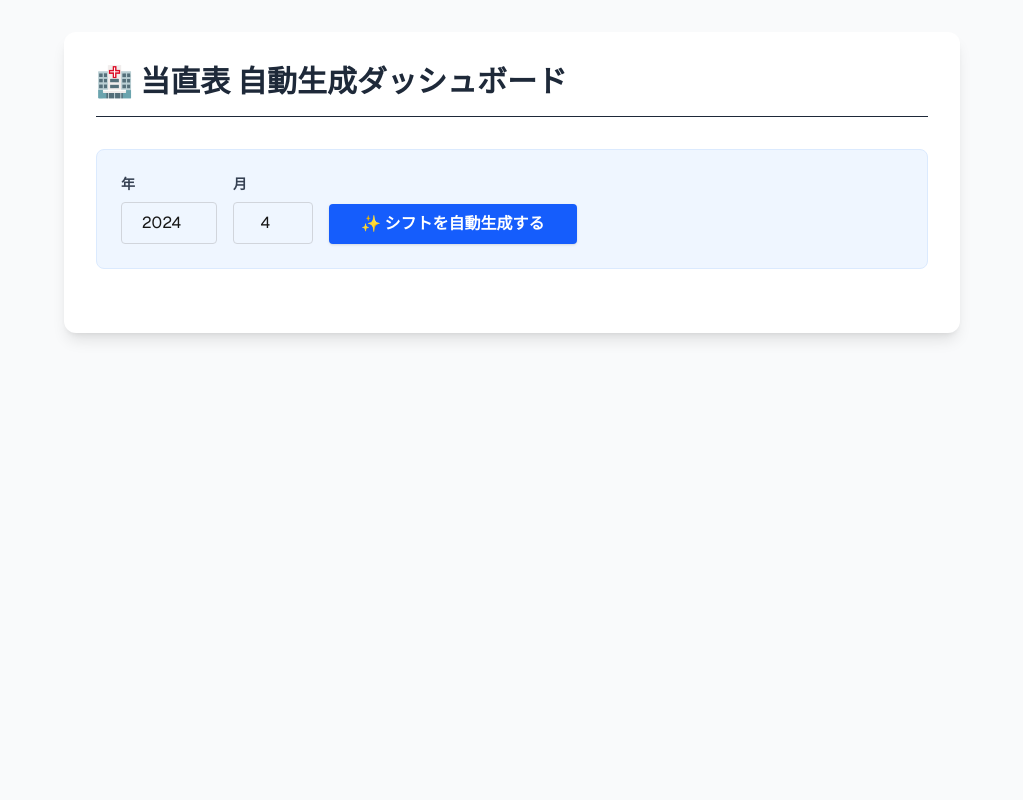
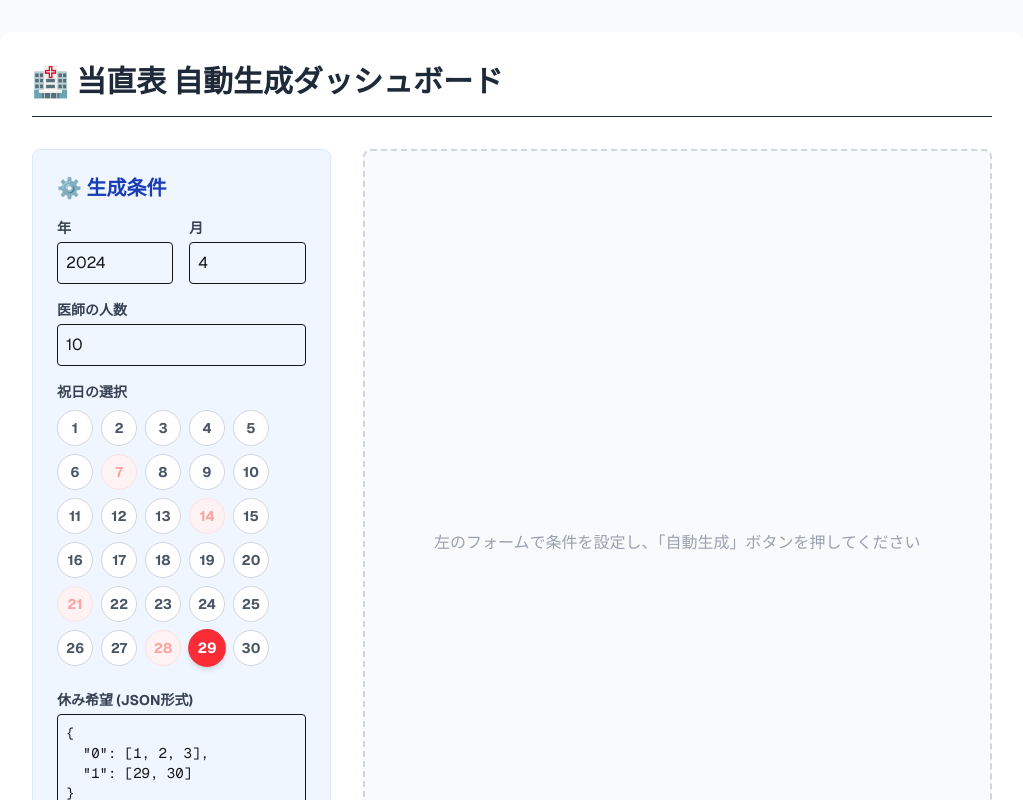
Before and after one commit to asano1234567890my/oncall-app, a Next.js app: page / in a window 1280 px wide. Shown: the top 800 px of the page, without its empty margins (128-1151 px from the left). Built offline with nearby package versions, Linux system fonts and the light colour scheme.

Commit message:
祝日カレンダー選択まで実装

```diff
--- a/src/app/page.tsx
+++ b/src/app/page.tsx
@@ -6,10 +6,38 @@ import { useState } from "react";
 export default function DashboardPage() {
   const [year, setYear] = useState<number>(2024);
   const [month, setMonth] = useState<number>(4);
+  const [numDoctors, setNumDoctors] = useState<number>(10);
+
+  // 変更点1：文字列ではなく、選ばれた日付の「配列」として状態を持つ
+  const [holidays, setHolidays] = useState<number[]>([29]);
+
+  const [unavailableStr, setUnavailableStr] = useState<string>('{\n  "0": [1, 2, 3],\n  "1": [29, 30]\n}');
+
   const [schedule, setSchedule] = useState<any[]>([]);
   const [scores, setScores] = useState<any>({});
   const [isLoading, setIsLoading] = useState<boolean>(false);
   const [error, setError] = useState<string>("");
+
+  // 指定した月の日数を取得する関数（例：4月なら30）
+  const getDaysInMonth = (year: number, month: number) => {
+    return new Date(year, month, 0).getDate();
+  };
+
+  // 曜日を取得する関数
+  const getWeekday = (year: number, month: number, day: number) => {
+    const weekdays = ["日", "月", "火", "水", "木", "金", "土"];
+    const date = new Date(year, month - 1, day);
+    return weekdays[date.getDay()];
+  };
+
+  // 変更点2：祝日ボタンが押された時の処理（追加・削除の切り替え）
+  const toggleHoliday = (day: number) => {
+    setHolidays((prev) =>
+      prev.includes(day)
+        ? prev.filter((d) => d !== day) // すでに選ばれていたら外す
+        : [...prev, day].sort((a, b) => a - b) // 選ばれていなければ追加して並び替え
+    );
+  };
 
   const handleGenerate = async () => {
     setIsLoading(true);
@@ -18,16 +46,25 @@ export default function DashboardPage() {
     setScores({});
 
     try {
-      // FastAPIの最適化エンドポイントを叩く
+      let parsedUnavailable = {};
+      try {
+        parsedUnavailable = JSON.parse(unavailableStr);
+      } catch (e) {
+        throw new Error("休み希望のJSONフォーマットが間違っています。");
+      }
+
+      // 存在しない日付（2月に30日など）が混ざらないようにフィルタリング
+      const validHolidays = holidays.filter(d => d <= getDaysInMonth(year, month));
+
       const res = await fetch("http://127.0.0.1:8000/api/optimize/", {
         method: "POST",
         headers: { "Content-Type": "application/json" },
         body: JSON.stringify({
           year: year,
           month: month,
-          num_doctors: 10, // テスト用: 医師10人
-          holidays: [29],  // テスト用: 29日を祝日とする
-          unavailable: { "0": [1, 2, 3], "1": [29, 30] }, // テスト用: 休み希望
+          num_doctors: numDoctors,
+          holidays: validHolidays, // 配列をそのまま送信
+          unavailable: parsedUnavailable,
         }),
       });
 
@@ -46,96 +83,137 @@ export default function DashboardPage() {
     }
   };
 
-  // 曜日を計算するヘルパー関数
-  const getWeekday = (year: number, month: number, day: number) => {
-    const weekdays = ["日", "月", "火", "水", "木", "金", "土"];
-    const date = new Date(year, month - 1, day);
-    return weekdays[date.getDay()];
-  };
-
   return (
     <div className="min-h-screen bg-gray-50 p-8 font-sans">
-      <main className="max-w-4xl mx-auto bg-white rounded-xl shadow-lg p-8">
+      <main className="max-w-5xl mx-auto bg-white rounded-xl shadow-lg p-8">
         <h1 className="text-3xl font-bold text-gray-800 mb-8 border-b pb-4">
           🏥 当直表 自動生成ダッシュボード
         </h1>
 
-        {/* コントロールパネル */}
-        <div className="flex items-end gap-4 mb-8 bg-blue-50 p-6 rounded-lg border border-blue-100">
+        <div className="grid grid-cols-1 md:grid-cols-3 gap-8 mb-8">
+          {/* --- 左側：条件設定フォーム --- */}
+          <div className="bg-blue-50 p-6 rounded-lg border border-blue-100 col-span-1 h-fit">
+            <h2 className="text-xl font-bold text-blue-800 mb-4">⚙️ 生成条件</h2>
+
+            <div className="grid grid-cols-2 gap-4 mb-4">
               <div>
-            <label className="block text-sm font-bold text-gray-700 mb-2">年</label>
-            <input
-              type="number"
-              value={year}
-              onChange={(e) => setYear(Number(e.target.value))}
-              className="border border-gray-300 rounded p-2 w-24 text-center"
-            />
+                <label className="block text-sm font-bold text-gray-700 mb-1">年</label>
+                <input type="number" value={year} onChange={(e) => setYear(Number(e.target.value))} className="border rounded p-2 w-full" />
               </div>
               <div>
-            <label className="block text-sm font-bold text-gray-700 mb-2">月</label>
-            <input
-              type="number"
-              value={month}
-              onChange={(e) => setMonth(Number(e.target.value))}
-              className="border border-gray-300 rounded p-2 w-20 text-center"
+                <label className="block text-sm font-bold text-gray-700 mb-1">月</label>
+                <input type="number" value={month} onChange={(e) => setMonth(Number(e.target.value))} className="border rounded p-2 w-full" />
+              </div>
+            </div>
+
+            <div className="mb-4">
+              <label className="block text-sm font-bold text-gray-700 mb-1">医師の人数</label>
+              <input type="number" value={numDoctors} min="1" onChange={(e) => setNumDoctors(Number(e.target.value))} className="border rounded p-2 w-full" />
+            </div>
+
+            {/* 変更点3：祝日選択用のポチポチカレンダーUI */}
+            <div className="mb-6">
+              <label className="block text-sm font-bold text-gray-700 mb-2">祝日の選択</label>
+              <div className="flex flex-wrap gap-2">
+                {Array.from({ length: getDaysInMonth(year, month) }, (_, i) => i + 1).map((day) => {
+                  const isSelected = holidays.includes(day);
+                  const isSunday = getWeekday(year, month, day) === "日";
+
+                  return (
+                    <button
+                      key={day}
+                      type="button"
+                      onClick={() => toggleHoliday(day)}
+                      disabled={isSunday} // 日曜は元々休日扱いなので押せなくする
+                      className={`w-9 h-9 rounded-full text-sm font-bold flex items-center justify-center transition-all ${
+                        isSelected
+                          ? "bg-red-500 text-white shadow-md transform scale-105"
+                          : isSunday
+                          ? "bg-red-50 text-red-300 cursor-not-allowed border border-red-100" // 日曜日の見た目
+                          : "bg-white border border-gray-300 text-gray-600 hover:bg-gray-100 hover:border-gray-400"
+                      }`}
+                      title={isSunday ? "日曜日は自動的に休日扱いになります" : `${day}日を祝日に設定`}
+                    >
+                      {day}
+                    </button>
+                  );
+                })}
+              </div>
+            </div>
+
+            <div className="mb-6">
+              <label className="block text-sm font-bold text-gray-700 mb-1">休み希望 (JSON形式)</label>
+              <textarea
+                value={unavailableStr}
+                onChange={(e) => setUnavailableStr(e.target.value)}
+                rows={4}
+                className="border rounded p-2 w-full font-mono text-sm"
               />
+              <p className="text-xs text-gray-500 mt-1">書式: "医師ID": [休みたい日, ...]</p>
             </div>
+
             <button
               onClick={handleGenerate}
               disabled={isLoading}
-            className={`px-8 py-2 rounded font-bold text-white transition ${
-              isLoading ? "bg-gray-400 cursor-not-allowed" : "bg-blue-600 hover:bg-blue-700 shadow"
+              className={`w-full py-3 rounded font-bold text-white transition ${
+                isLoading ? "bg-gray-400 cursor-not-allowed" : "bg-blue-600 hover:bg-blue-700 shadow-md"
               }`}
             >
-            {isLoading ? "AIが神シフトを計算中..." : "✨ シフトを自動生成する"}
+              {isLoading ? "AIが計算中..." : "✨ シフトを自動生成"}
             </button>
           </div>
 
-        {/* エラー表示 */}
+          {/* --- 右側：結果表示エリア --- */}
+          <div className="col-span-2">
             {error && (
-          <div className="bg-red-100 border-l-4 border-red-500 text-red-700 p-4 mb-8 rounded">
-            <p className="font-bold">エラーが発生しました</p>
+              <div className="bg-red-100 border-l-4 border-red-500 text-red-700 p-4 mb-6 rounded">
+                <p className="font-bold">エラー</p>
                 <p>{error}</p>
               </div>
             )}
 
-        {/* 結果表示エリア */}
+            {!schedule.length && !isLoading && !error && (
+              <div className="flex items-center justify-center h-full min-h-[400px] border-2 border-dashed border-gray-300 rounded-lg text-gray-400 bg-gray-50">
+                左のフォームで条件を設定し、「自動生成」ボタンを押してください
+              </div>
+            )}
+
             {schedule.length > 0 && (
               <div className="animate-fade-in">
-            <h2 className="text-2xl font-bold text-gray-800 mb-4">{year}年 {month}月 当直表</h2>
+                <div className="bg-gray-50 p-4 rounded-lg border border-gray-200 mb-6">
+                  <h3 className="text-sm font-bold text-gray-700 mb-2">⚖️ 負担スコア (目標: 均等)</h3>
+                  <div className="flex flex-wrap gap-2">
+                    {Object.entries(scores).map(([docId, score]) => (
+                      <div key={docId} className="bg-white px-3 py-1 rounded border border-gray-200 shadow-sm flex items-center gap-2">
+                        <span className="text-xs text-gray-500">医{docId}</span>
+                        <span className="text-sm font-bold text-gray-800">{String(score)}</span>
+                      </div>
+                    ))}
+                  </div>
+                </div>
 
-            <div className="overflow-hidden rounded-lg border border-gray-200 shadow-sm mb-8">
-              <table className="min-w-full bg-white text-center">
+                <div className="overflow-hidden rounded-lg border border-gray-200 shadow-sm">
+                  <table className="min-w-full bg-white text-center text-sm">
                     <thead className="bg-gray-100 text-gray-700">
                       <tr>
-                    <th className="py-3 px-4 border-b">日付</th>
-                    <th className="py-3 px-4 border-b">曜日</th>
-                    <th className="py-3 px-4 border-b bg-orange-50">日直 (日祝のみ)</th>
-                    <th className="py-3 px-4 border-b bg-indigo-50">当直</th>
+                        <th className="py-2 px-3 border-b">日付</th>
+                        <th className="py-2 px-3 border-b">曜日</th>
+                        <th className="py-2 px-3 border-b bg-orange-50">日直</th>
+                        <th className="py-2 px-3 border-b bg-indigo-50">当直</th>
                       </tr>
                     </thead>
                     <tbody>
                       {schedule.map((row) => {
                         const weekday = getWeekday(year, month, row.day);
-                    const isWeekend = weekday === "土" || weekday === "日" || row.is_holiday;
-
                         return (
                           <tr key={row.day} className={`border-b ${row.is_holiday || weekday === "日" ? "bg-red-50" : weekday === "土" ? "bg-blue-50" : "hover:bg-gray-50"}`}>
-                        <td className="py-2 px-4 font-semibold">{row.day}日 {row.is_holiday && <span className="text-red-500 text-xs ml-1">[祝]</span>}</td>
-                        <td className={`py-2 px-4 font-bold ${weekday === "日" ? "text-red-500" : weekday === "土" ? "text-blue-500" : ""}`}>{weekday}</td>
-                        <td className="py-2 px-4">
-                          {row.day_shift !== null ? (
-                            <span className="inline-block bg-orange-100 text-orange-800 px-3 py-1 rounded-full font-bold">医師 {row.day_shift}</span>
-                          ) : (
-                            <span className="text-gray-300">-</span>
-                          )}
+                            <td className="py-2 px-3">{row.day}日 {row.is_holiday && <span className="text-red-500 text-xs ml-1">[祝]</span>}</td>
+                            <td className={`py-2 px-3 font-bold ${weekday === "日" ? "text-red-500" : weekday === "土" ? "text-blue-500" : ""}`}>{weekday}</td>
+                            <td className="py-2 px-3">
+                              {row.day_shift !== null ? <span className="bg-orange-100 text-orange-800 px-2 py-1 rounded-full font-bold">医{row.day_shift}</span> : <span className="text-gray-300">-</span>}
                             </td>
-                        <td className="py-2 px-4">
-                          {row.night_shift !== null ? (
-                            <span className="inline-block bg-indigo-100 text-indigo-800 px-3 py-1 rounded-full font-bold">医師 {row.night_shift}</span>
-                          ) : (
-                            <span className="text-gray-300">-</span>
-                          )}
+                            <td className="py-2 px-3">
+                              {row.night_shift !== null ? <span className="bg-indigo-100 text-indigo-800 px-2 py-1 rounded-full font-bold">医{row.night_shift}</span> : <span className="text-gray-300">-</span>}
                             </td>
                           </tr>
                         );
@@ -143,22 +221,10 @@ export default function DashboardPage() {
                     </tbody>
                   </table>
                 </div>
-
-            {/* スコア（負担）の表示 */}
-            <div className="bg-gray-50 p-6 rounded-lg border border-gray-200">
-              <h3 className="text-lg font-bold text-gray-700 mb-3">⚖️ 負担スコア（全員が平等になるよう調整済）</h3>
-              <div className="flex flex-wrap gap-4">
-                {Object.entries(scores).map(([docId, score]) => (
-                  <div key={docId} className="bg-white px-4 py-2 rounded border border-gray-200 shadow-sm flex flex-col items-center">
-                    <span className="text-sm text-gray-500">医師 {docId}</span>
-                    <span className="text-lg font-bold text-gray-800">{String(score)}</span>
               </div>
-                ))}
+            )}
           </div>
         </div>
-
-          </div>
-        )}
       </main>
     </div>
   );
```
Lines whose indentation alone changed are shown as unchanged.
